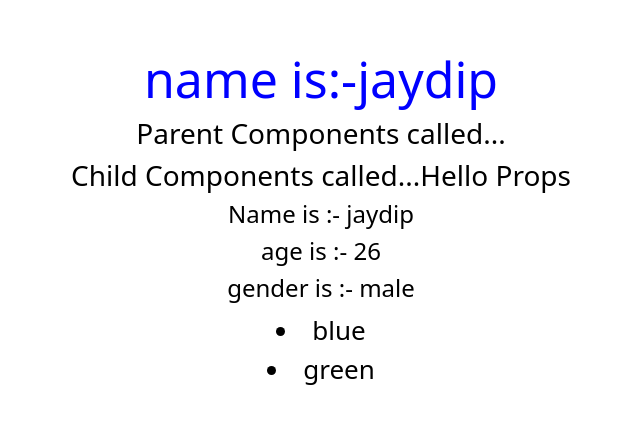
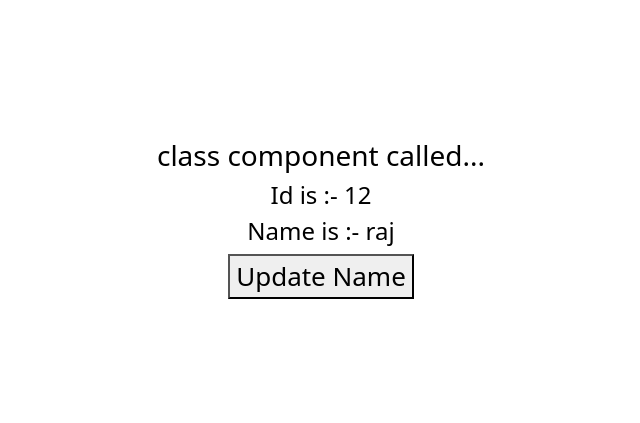
Before and after one commit to Jaydip1510/React_JS, a React (Create React App) app in the folder demo/: page / in a window 1280 px wide. Shown: the part 181-604 px from the top of the page, without its empty margins (319-959 px from the left). Built offline with nearby package versions, Linux system fonts and the light colour scheme.

Commit message:
classbasestate

```diff
--- a/demo/src/App.js
+++ b/demo/src/App.js
@@ -9,6 +9,7 @@ import SignIn from './components/Login';
 import TransferList from './components/Transferlist';
 import Folderjsx from './components/Folderjsx';
 import PropsExample from './components/Props';
+import Statefull from './components/Statefull';
 
 const add = ()=>{
   let a = 20;
@@ -37,8 +38,9 @@ let arr1 = arr.map((i)=>{
          <FormComponent />  */}
          {/* <Classobject /> */}
          {/* <SignIn /> */}
-        <Folderjsx />
-        <PropsExample />
+        {/* <Folderjsx /> */}
+        {/* <PropsExample /> */}
+        <Statefull />
         {/* <TransferList /> */}
       </header>
     </div>
--- a/demo/src/components/Statefull.jsx
+++ b/demo/src/components/Statefull.jsx
@@ -1,13 +1,31 @@
 import React, { Component } from 'react';
 
 class Statefull extends Component {
+    constructor() {
+        super()
+        this.state = {
+            id: 12,
+            name: "raj"
+        }
+    }
     render() {
-        return (
-            <div>
 
-            </div>
-        );
+        this.changeName = () => {
+            this.setState({
+                name: "jay",
+                id :7
+            })
+        }
+
+            return (
+                <div>
+                    <h3>class component called...</h3>
+                    <h4>Id is :- {this.state.id}</h4>
+                    <h4>Name is :- {this.state.name}</h4>
+                    <button type="button" onClick={this.changeName}>Update Name</button>
+                </div>
+            );
+        }
     }
-}
 
 export default Statefull;
```
